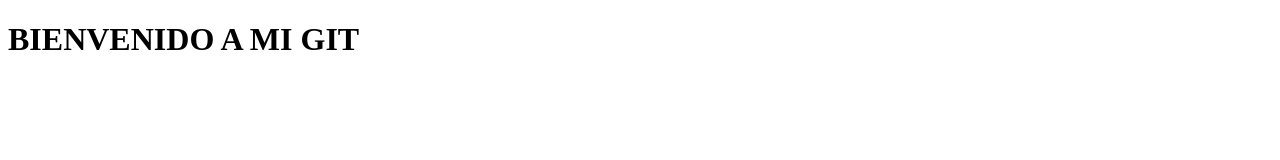
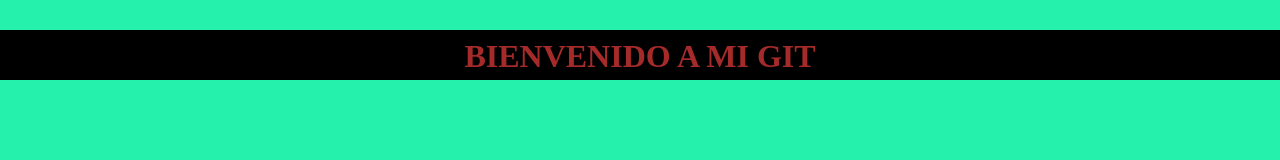
Before and after one commit to JoLuCC/practica_git, a plain HTML site: page index.html in a window 1280 px wide. Drawn offline with Linux system fonts and the light colour scheme.

Commit message:
background h1

```diff
--- a/index.html
+++ b/index.html
@@ -3,7 +3,7 @@
 <head>
     <meta charset="UTF-8">
     <meta name="viewport" content="width=device-width, initial-scale=1.0">
-    <link rel="stylesheet" href="../Clase día git/style.css">
+    <link rel="stylesheet" href="style.css">
     <title>GIT</title>
 </head>
 <body>
--- a/style.css
+++ b/style.css
@@ -4,9 +4,14 @@
     padding: 0  ;
 }
 body{
-    background-color: aquamarine;
+    background-color: rgb(37, 240, 172);
 }
 h1{
     text-align: center;
     color: brown;
+    margin-top: 30px;
+    padding-top: 8px;
+    background-color: black;
+    width: auto;
+    height: 50px;
 }
```
